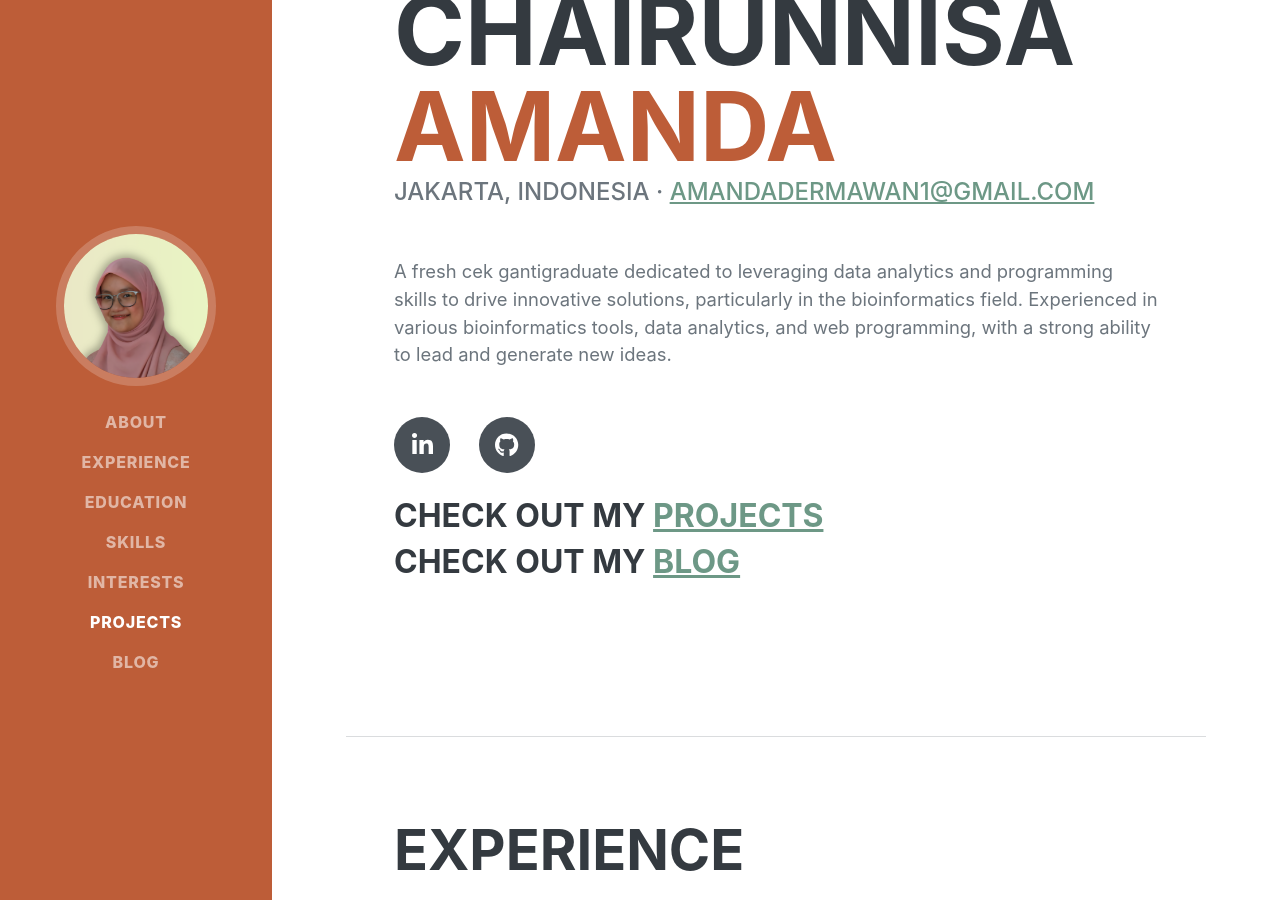
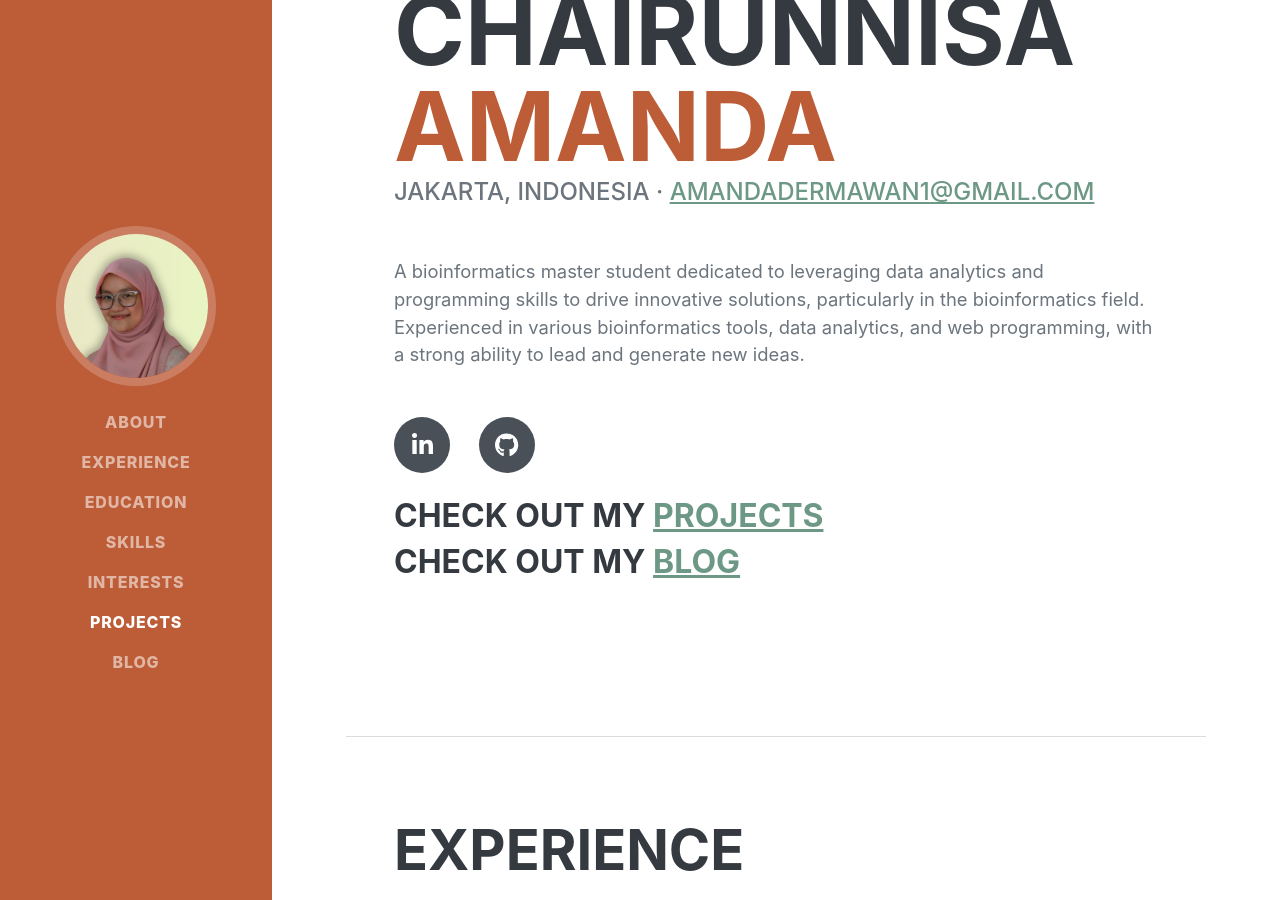
Before and after one commit to ChairunnisaAmanda/ChairunnisaAmanda.github.io, a Jekyll site: the page built from index.md, in a window 1280 px wide and 900 px high, scrolled down 264 px. Built offline with Jekyll 4.4.1, drawn with Linux system fonts in a browser that asks for light colours; nearby versions of some CDN libraries; some web fonts are replaced; some of the changed text lies outside the part shown.

Commit message:
update index.md to add new experience and education sections

```diff
--- a/index.md
+++ b/index.md
@@ -14,7 +14,7 @@
       Jakarta, Indonesia ·
       <a href="mailto:amandadermawan1@gmail.com">amandadermawan1@gmail.com</a>
     </div>
-    <p class="lead mb-5">A fresh cek gantigraduate dedicated to leveraging data analytics and programming skills to drive innovative solutions, particularly in the bioinformatics field. Experienced in various bioinformatics tools, data analytics, and web programming, with a strong ability to lead and generate new ideas.</p>
+    <p class="lead mb-5">A bioinformatics master student dedicated to leveraging data analytics and programming skills to drive innovative solutions, particularly in the bioinformatics field. Experienced in various bioinformatics tools, data analytics, and web programming, with a strong ability to lead and generate new ideas.</p>
     <div class="social-icons">
       <a class="social-icon" href="https://linkedin.com/in/chairunnisa-amanda"><i class="fab fa-linkedin-in"></i></a>
       <a class="social-icon" href="https://chairunnisaamanda.github.io/"><i class="fab fa-github"></i></a>
@@ -34,12 +34,30 @@
     <!-- All your experience blocks go here -->
     <div class="d-flex flex-column flex-md-row justify-content-between">
         <div class="flex-grow-1">
+            <h3 class="mb-0">Co-Founder and Curriculum Lead</h3>
+              <div class="subheading mb-3">Omics Lite</div>
+                  <p>I have worked on developing foundational bioinformatics learning materials, covering basic concepts, workflows, and commonly used tools to help beginners get started. I also designed a project-based learning (PBL) curriculum and facilitated online sessions and introductory workshops, aiming to make the learning experience more hands-on and engaging. Along the way, I built connections with labs, lecturers, and student organizations, while making sure all the content stays accurate, relevant, and supported by well-curated learning resources.
+
+</p>
+              </div>
+              <div class="flex-shrink-0"><span class="text-primary">October 2025 - Current</span></div>
+              </div>
+    <div class="d-flex flex-column flex-md-row justify-content-between">
+        <div class="flex-grow-1">
             <h3 class="mb-0">Research Assistant</h3>
               <div class="subheading mb-3">Tropical Biopharmaca Research Centre, IPB University</div>
                   <p>Contributed to natural product-based drug discovery research at a leading Indonesian institute focused on bioinformatics and biodiversity.
 </p>
               </div>
               <div class="flex-shrink-0"><span class="text-primary">June 2024 - Current</span></div>
+              </div>
+    <div class="d-flex flex-column flex-md-row justify-content-between">
+        <div class="flex-grow-1">
+            <h3 class="mb-0">Internship: Next Generation Sequencing</h3>
+              <div class="subheading mb-3">Hackbio</div>
+                  <p>Learn how to do analysis on genomics and transcriptomics data.</p>
+              </div>
+              <div class="flex-shrink-0"><span class="text-primary">August-September 2025</span></div>
               </div>
     <div class="d-flex flex-column flex-md-row justify-content-between">
         <div class="flex-grow-1">
@@ -63,7 +81,7 @@
               <div class="subheading mb-3">SynBio Indonesia</div>
                   <p>Developed and maintained the company's website and web applications. Conducted user research to gather insights and understand user needs. Ensured that website and web application design and functionality were optimized for a seamless user experience.</p>
               </div>
-              <div class="flex-shrink-0"><span class="text-primary">March 2023 - February 2024</span></div>
+              <div class="flex-shrink-0"><span class="text-primary">2023, 2025</span></div>
               </div>
     <div class="d-flex flex-column flex-md-row justify-content-between mb-5">
         <div class="flex-grow-1">
@@ -83,6 +101,15 @@
   <div class="resume-section-content">
     <h2 class="mb-5">Education</h2>
     <!-- Education content -->
+    <div class="d-flex flex-column flex-md-row justify-content-between mb-5">
+        <div class="flex-grow-1">
+         <h3 class="mb-0">The University of Western Australia</h3>
+         <div class="subheading mb-3">Master of Bioinformatics</div>
+            <div>Funded by LPDP Scholarship</div>
+            <p>GPA: 3.90</p>
+            </div>
+           <div class="flex-shrink-0"><span class="text-primary">October 2020 - March 2024</span></div>
+           </div>
     <div class="d-flex flex-column flex-md-row justify-content-between mb-5">
         <div class="flex-grow-1">
          <h3 class="mb-0">Universiti Malaya</h3>
```
Also changed, not shown: 1 other file.
